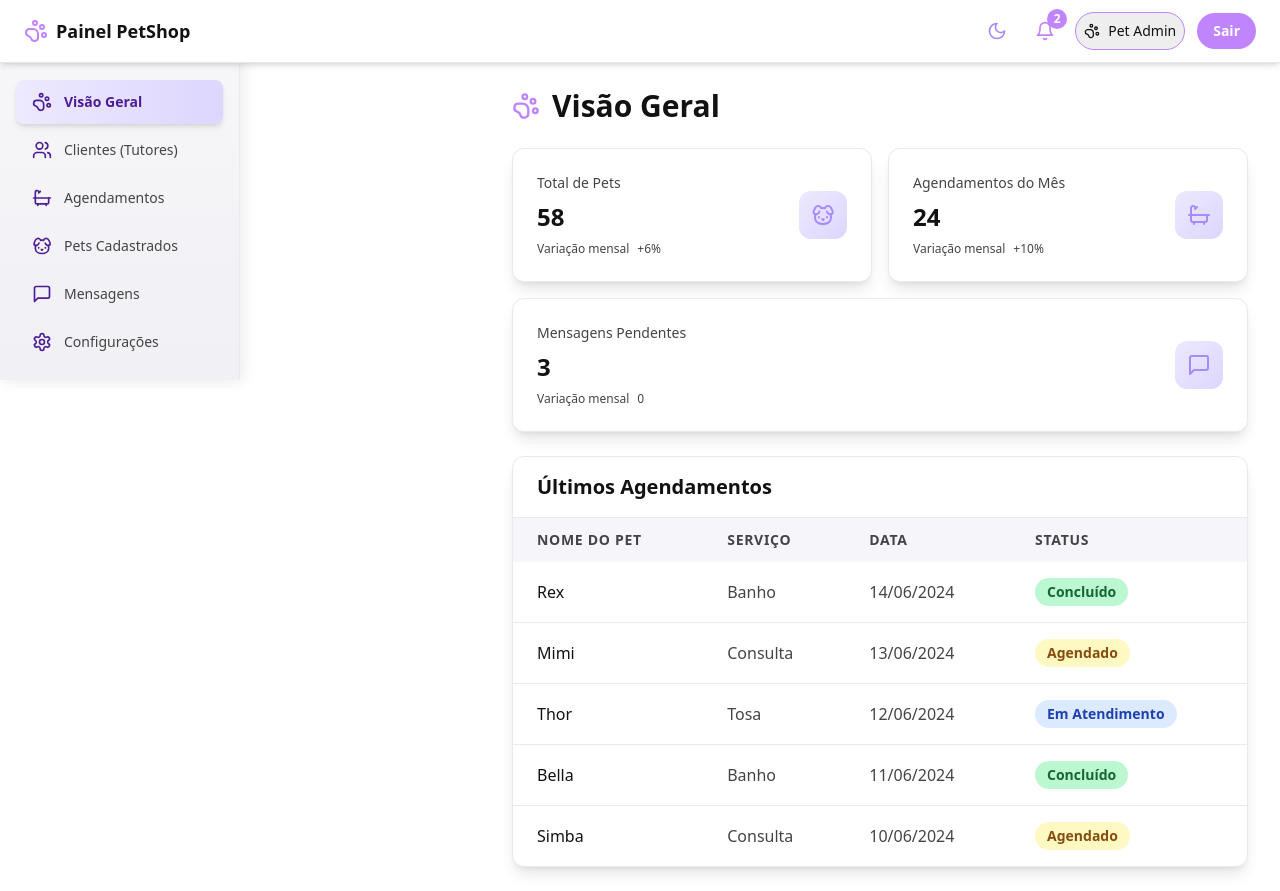
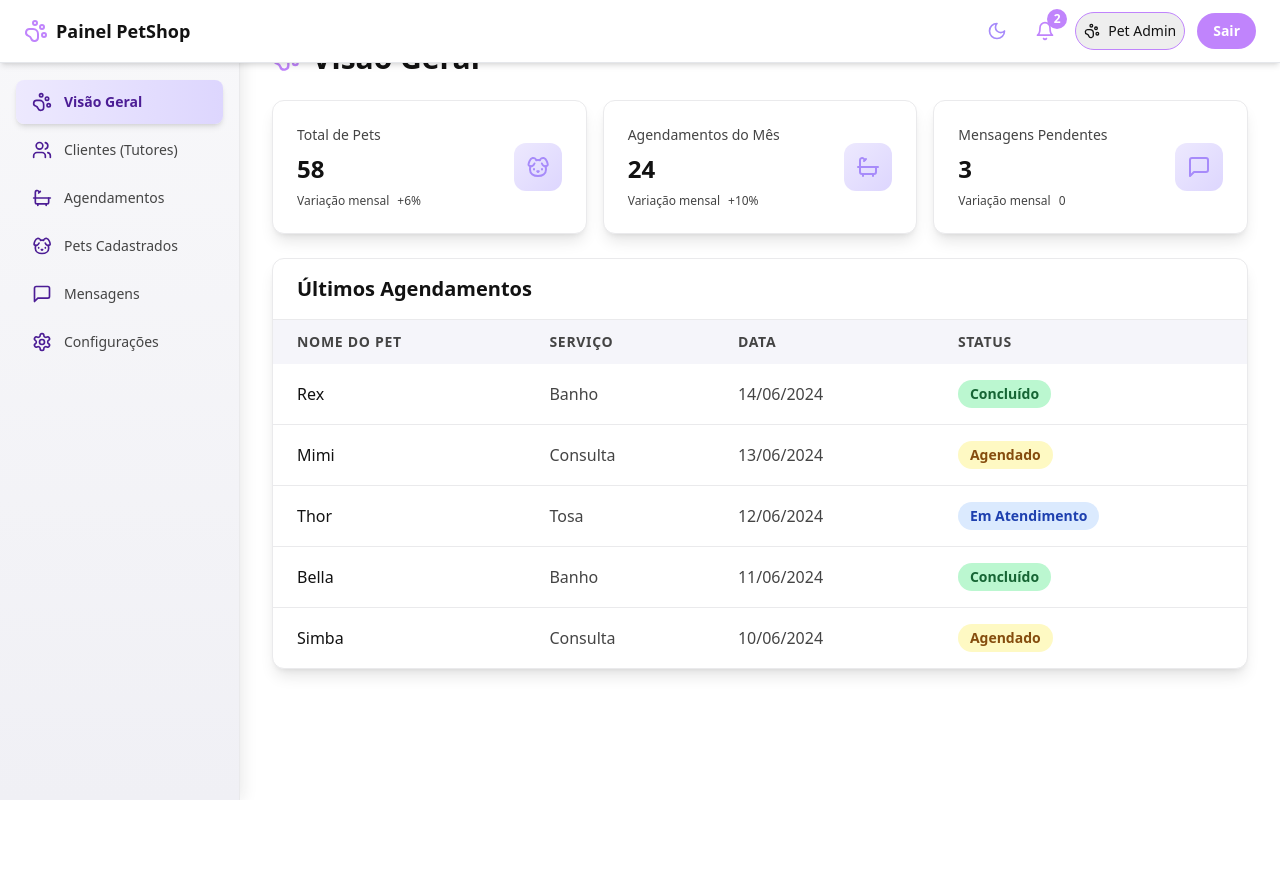
Before and after one commit to iLeviz25/projetoportifolio-petshov1, a React (Vite) app: page /dashboard in a window 1280 px wide. After the commit the page ends 800 px from the top, so only its background shows below. Built offline with nearby package versions, Linux system fonts and the light colour scheme; sample sign-in values are in the browser's storage.

Commit message:
feat: Implement DashboardLayout component
Create a reusable DashboardLayout component to structure the dashboard pages, including the sidebar, header, and content area, ensuring a consistent layout across all pages.

```diff
--- /dev/null
+++ b/src/components/DashboardLayout.tsx
@@ -0,0 +1,37 @@
+
+import { ReactNode } from "react";
+import { Sidebar } from "@/components/Sidebar";
+import { Header } from "@/components/Header";
+import { useState } from "react";
+
+interface DashboardLayoutProps {
+  children: ReactNode;
+}
+
+export const DashboardLayout = ({ children }: DashboardLayoutProps) => {
+  const [activeSection, setActiveSection] = useState("overview");
+  const [isSidebarOpen, setIsSidebarOpen] = useState(false);
+
+  return (
+    <div className="flex h-screen bg-white dark:bg-[#121212] transition-colors">
+      <aside className="w-[240px] bg-gradient-to-b from-[#f8f8fa] to-[#f0f0f5] dark:from-[#181828] dark:to-[#1a1a2e] border-r border-[#eaeaec] dark:border-[#23233b]">
+        <Sidebar
+          activeSection={activeSection}
+          setActiveSection={setActiveSection}
+          isSidebarOpen={isSidebarOpen}
+          setIsSidebarOpen={setIsSidebarOpen}
+        />
+      </aside>
+
+      <div className="flex-1 flex flex-col max-w-[1280px] mx-auto w-full px-8 py-6">
+        <Header
+          isSidebarOpen={isSidebarOpen}
+          setIsSidebarOpen={setIsSidebarOpen}
+        />
+        <main className="mt-4">
+          {children}
+        </main>
+      </div>
+    </div>
+  );
+};
--- a/src/pages/Index.tsx
+++ b/src/pages/Index.tsx
@@ -1,7 +1,5 @@
 
 import { useState } from "react";
-import { Sidebar } from "@/components/Sidebar";
-import { Header } from "@/components/Header";
 import { Overview } from "@/components/Overview";
 import { Clients } from "@/components/Clients";
 import { Messages } from "@/components/Messages";
@@ -9,11 +7,11 @@ import { Appointments } from "@/components/Appointments";
 import { Pets } from "@/components/Pets";
 import { Settings } from "@/components/Settings";
 import { ThemeProvider } from "@/components/ThemeProvider";
+import { DashboardLayout } from "@/components/DashboardLayout";
 import { toast } from "@/components/ui/use-toast";
 
 const Index = () => {
   const [activeSection, setActiveSection] = useState("overview");
-  const [isSidebarOpen, setIsSidebarOpen] = useState(false);
 
   const renderContent = () => {
     switch (activeSection) {
@@ -44,24 +42,8 @@ const Index = () => {
 
   return (
     <ThemeProvider>
-      <div className="min-h-screen bg-white text-[#121212] dark:bg-[#121212] dark:text-white transition-colors">
-        <Header
-          isSidebarOpen={isSidebarOpen}
-          setIsSidebarOpen={setIsSidebarOpen}
-        />
-        <div className="flex w-full">
-          <Sidebar
-            activeSection={activeSection}
-            setActiveSection={setActiveSection}
-            isSidebarOpen={isSidebarOpen}
-            setIsSidebarOpen={setIsSidebarOpen}
-          />
-          <main className="flex-1 lg:ml-[240px] mt-16 transition-all duration-300 w-full">
-            <div className="max-w-[1280px] mx-auto px-8 py-6 w-full">
-              {renderContent()}
-            </div>
-          </main>
-        </div>
+      <DashboardLayout>
+        {renderContent()}
         {/* Botão fixo para apenas mobile */}
         <button
           onClick={showDesktopToast}
@@ -69,7 +51,7 @@ const Index = () => {
         >
           Ver versão Desktop
         </button>
-      </div>
+      </DashboardLayout>
     </ThemeProvider>
   );
 };
```
